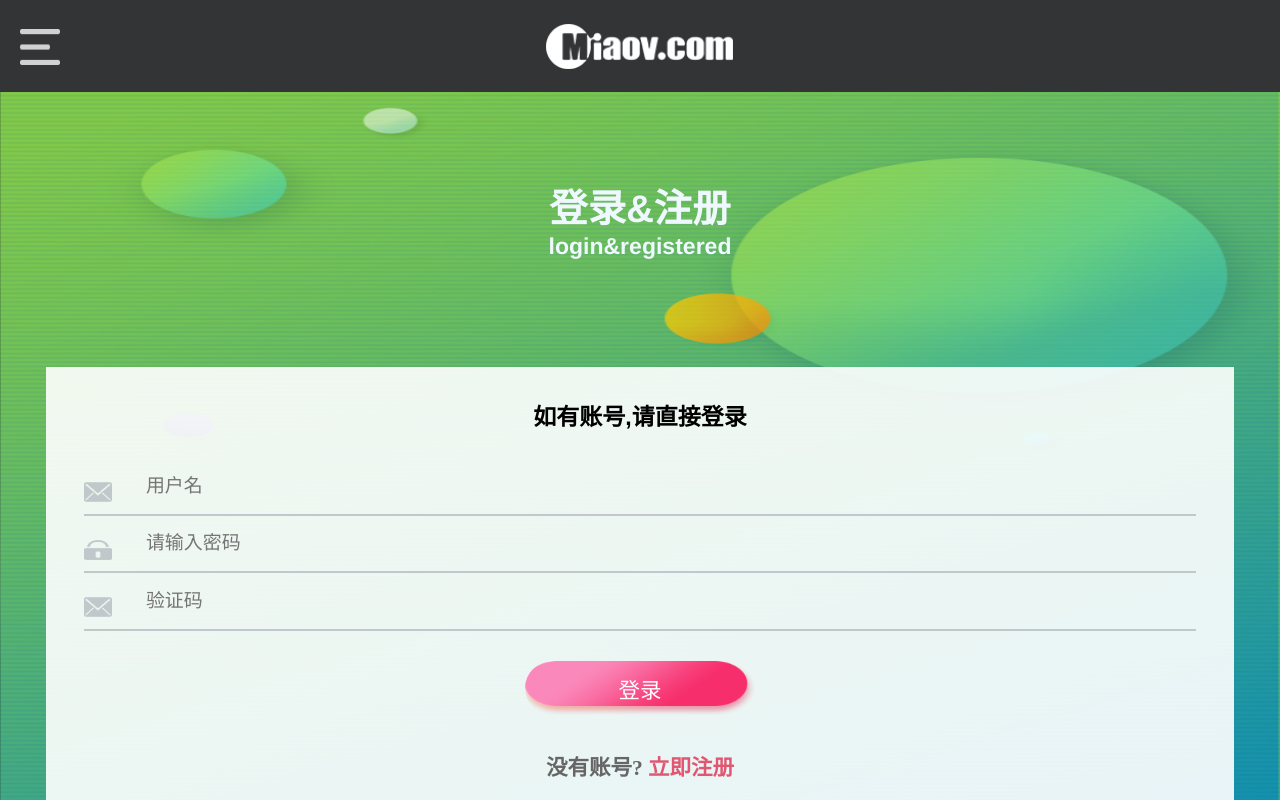
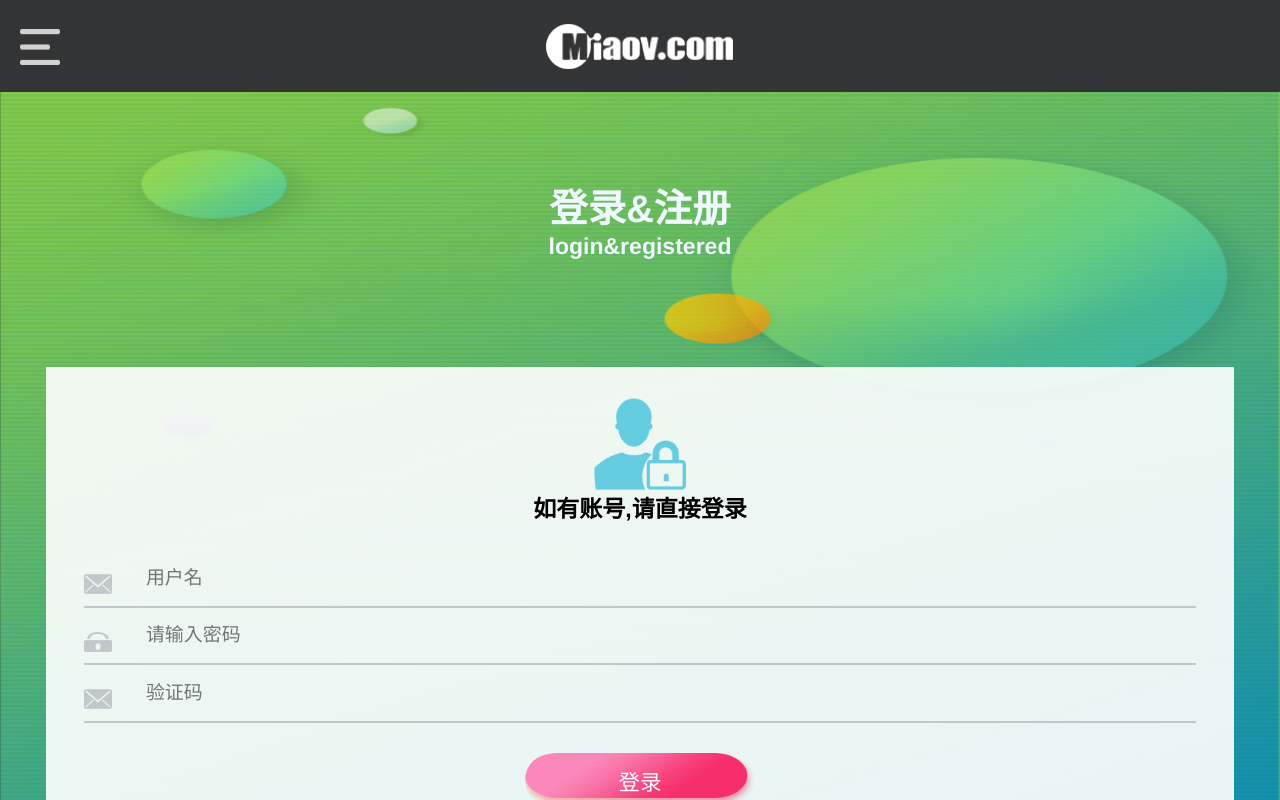
Before and after one commit to haochangdi123/react-miaov-app, a React (Create React App) app: page /login in a window 1280 px wide. Shown: the top 800 px of the page. Built offline with nearby package versions, Linux system fonts and the light colour scheme; no server answers; a web font is replaced by a local one.

Commit message:
react中的图片引入
react img标签引入图片

```diff
--- a/src/views/login/login.js
+++ b/src/views/login/login.js
@@ -1,9 +1,10 @@
 import React, { useState } from 'react'
 import { connect } from 'react-redux'
 import { verify } from '../../api/index'
-import login from '../../store/action/login'
 import { withRouter } from 'react-router-dom'   // 加入路由信息
 import { useBack } from '../../hooks'
+import login from '../../store/action/login'
+import logo from '../../assets/images/user_img.png'
 
 function LoginBox(props) {
     const [user,setUser] = useState('')
@@ -35,7 +36,7 @@ function LoginBox(props) {
     return (
         <div className="login_box">
             <figure className="loginImg">
-                {/* <img src={logo}></img> */}
+                <img src={logo}></img>
                 <figcaption>如有账号,请直接登录</figcaption>
             </figure>
             <div className="login_from">
```
